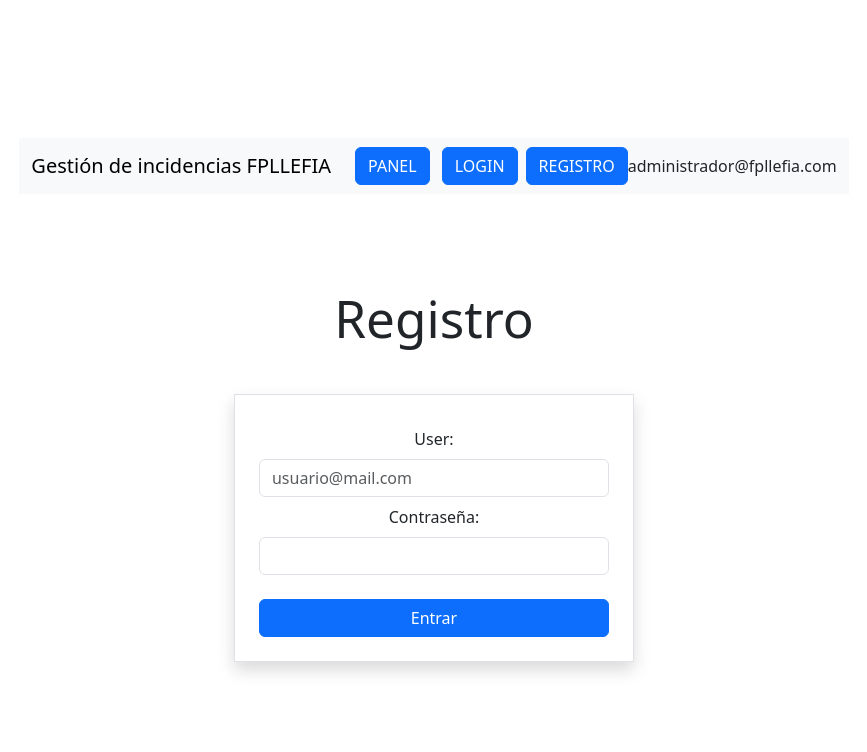
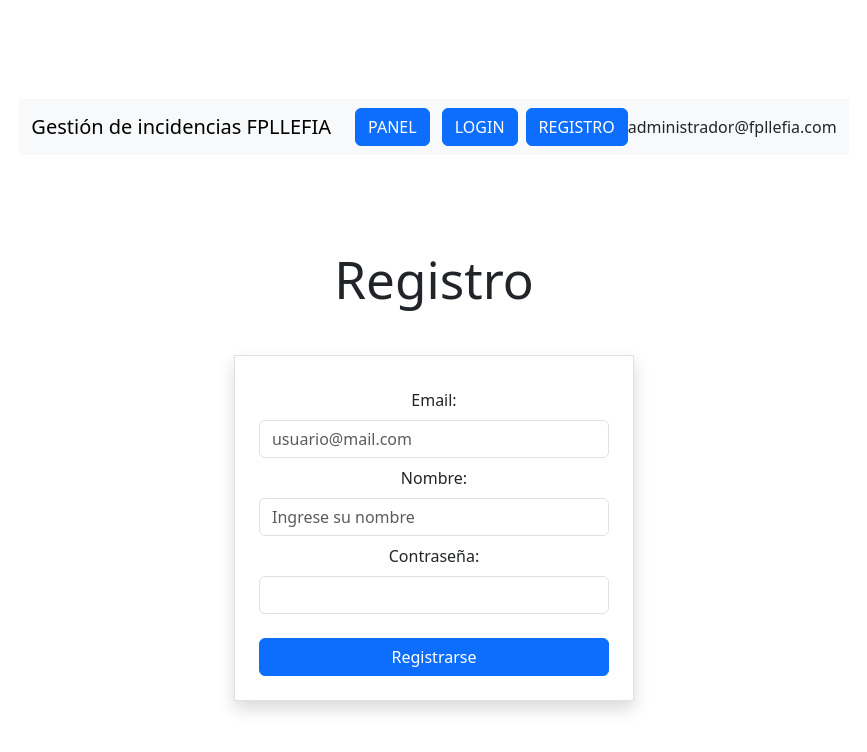
Before and after one commit to LLPFP/RegistroIncidencias, a React (Vite) app: page /Registro in a window 1280 px wide. Shown: the top 752 px of the page, without its empty margins (206-1073 px from the left). Built offline with nearby package versions, Linux system fonts and the light colour scheme.

Commit message:
Formulari de registre

```diff
--- a/src/localstorage/DatosTiquets.js
+++ b/src/localstorage/DatosTiquets.js
@@ -77,14 +77,48 @@ const tickets = [
 export default tickets;
 
 export const alumnos = [
-  { id: "1", nombre: "Pedro Gómez" },
-  { id: "2", nombre: "Sofía Fernández" },
-  { id: "3", nombre: "Luis Torres" },
-  { id: "4", nombre: "Carolina Ramírez" },
-  { id: "5", nombre: "Maria López" },
-  { id: "6", nombre: "Juan Rodríguez" },
-  { id: "7", nombre: "Ana Martínez" },
+  {
+    id: "1",
+    nombre: "Pedro Gómez",
+    email: "pedro.gomez@example.com",
+    password: "123456",
+  },
+  {
+    id: "2",
+    nombre: "Sofía Fernández",
+    email: "sofia.fernandez@example.com",
+    password: "123456",
+  },
+  {
+    id: "3",
+    nombre: "Luis Torres",
+    email: "luis.torres@example.com",
+    password: "123456",
+  },
+  {
+    id: "4",
+    nombre: "Carolina Ramírez",
+    email: "carolina.ramirez@example.com",
+    password: "123456",
+  },
+  {
+    id: "5",
+    nombre: "Maria López",
+    email: "maria.lopez@example.com",
+    password: "123456",
+  },
+  {
+    id: "6",
+    nombre: "Juan Rodríguez",
+    email: "juan.rodriguez@example.com",
+    password: "123456",
+  },
+  {
+    id: "7",
+    nombre: "Ana Martínez",
+    email: "ana.martinez@example.com",
+    password: "123456",
+  },
 ];
-
 localStorage.setItem("dades_tiquets", JSON.stringify(tickets));
 localStorage.setItem("dades_alumnes", JSON.stringify(alumnos));
--- a/src/views/Registro.jsx
+++ b/src/views/Registro.jsx
@@ -1,35 +1,70 @@
-import { Link } from "react-router-dom"; // Asegúrate de usar react-router-dom
+import { Link } from "react-router-dom";
+import { useState } from "react";
 
 export default function Registro() {
+  const [email, setEmail] = useState("");
+  const [nombre, setNombre] = useState("");
+  const [password, setPassword] = useState("");
+
+  const handleSubmit = (e) => {
+    e.preventDefault();
+
+    const userData = {
+      id: "8",
+      email,
+      nombre,
+      password,
+    };
+    const existingData =
+      JSON.parse(localStorage.getItem("dades_alumnes")) || [];
+    existingData.push(userData);
+    localStorage.setItem("dades_alumnes", JSON.stringify(existingData));
+    console.log("Datos guardados en localStorage:", existingData);
+  };
   return (
     <>
       <main className="container mt-5">
         <div className="pt-5">
           <h1 className="w-100 text-center">Registro</h1>
           <form
-            action=""
+            onSubmit={handleSubmit}
             className="form p-4 border shadow bordered mt-5 mx-auto"
             style={{ width: "400px" }}>
             <label htmlFor="email" className="mt-2 form-label">
-              User:
+              Email:{" "}
+            </label>
+            <input
+              type="email"
+              className="form-control"
+              placeholder="usuario@mail.com"
+              value={email}
+              onChange={(e) => setEmail(e.target.value)}
+            />
+
+            <label htmlFor="nombre" className="mt-2 form-label">
+              Nombre:{" "}
             </label>
             <input
               type="text"
               className="form-control"
-              placeholder="usuario@mail.com"
+              placeholder="Ingrese su nombre"
+              value={nombre}
+              onChange={(e) => setNombre(e.target.value)}
             />
 
             <label htmlFor="pass" className="mt-2 form-label">
-              Contraseña:
+              Contraseña:{" "}
             </label>
-            <input type="text" className="form-control" />
+            <input
+              type="password"
+              className="form-control"
+              value={password}
+              onChange={(e) => setPassword(e.target.value)}
+            />
 
-            <input
-              type="submit"
-              className="mt-4 w-100 btn btn-primary"
-              value="Entrar"
-              id="enviar"
-            />
+            <button type="submit" className="mt-4 w-100 btn btn-primary">
+              Registrarse
+            </button>
           </form>
         </div>
       </main>
```
